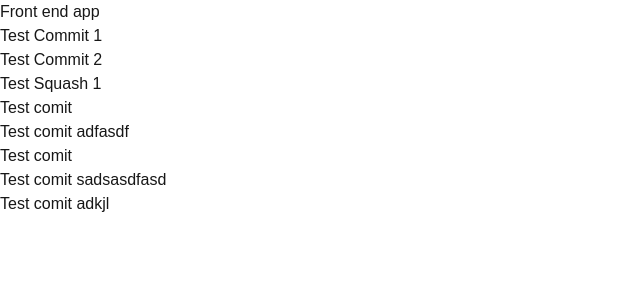
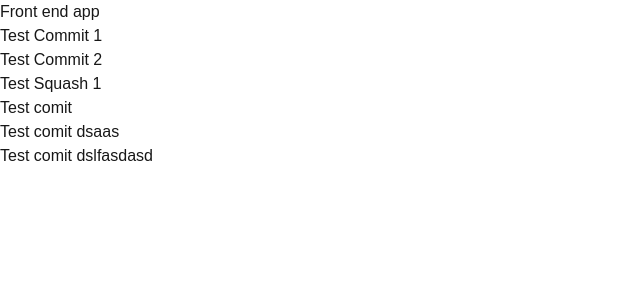
Before and after one commit to hayuta1412/test-repo, a Next.js app: page / in a window 1280 px wide. Shown: the top 300 px of the page, without its empty margins (0-640 px from the left). Built offline with nearby package versions, Linux system fonts and the light colour scheme.

Commit message:
commit branch 2

```diff
--- a/src/app/page.tsx
+++ b/src/app/page.tsx
@@ -6,10 +6,8 @@ export default function Home() {
       <p>Test Commit 2</p>
       <p>Test Squash 1</p>
       <p>Test comit </p>
-      <p>Test comit adfasdf</p>
-      <p>Test comit </p>
-      <p>Test comit sadsasdfasd</p>
-      <p>Test comit adkjl</p>
+      <p>Test comit dsaas</p>
+      <p>Test comit dslfasdasd</p>
     </div>
   );
 }
```
